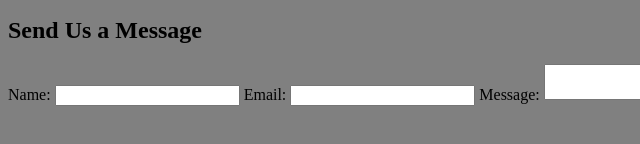
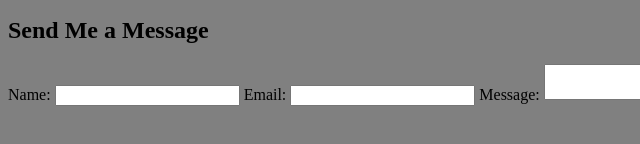
Before and after one commit to karubeth/MY_WEBSITE, a plain HTML site: page Contact.html in a window 1280 px wide. Shown: the part 222-366 px from the top of the page, 0-640 px from the left. Drawn offline with Linux system fonts and the light colour scheme.

Commit message:
Update Contact.html

```diff
--- a/Contact.html
+++ b/Contact.html
@@ -1,7 +1,7 @@
 <!DOCTYPE html>
 <html>
   <head>
-    <title>Contact Us</title>
+    <title>Contact Me</title>
   </head>
   <body style="background-color: grey;">
     <h1 style="color: #0072C6;">Contact Us</h1>
@@ -14,7 +14,7 @@
       <li><strong>Address:</strong>Makerere, Kampala.</li>
     </ul>
 
-    <h2>Send Us a Message</h2>
+    <h2>Send Me a Message</h2>
     <form action="karungieliza@gmail.com" method="post" enctype="text/plain" style="align;color-interpolation-filters;">
       <label for="name">Name:</label>
       <input type="text" id="name" name="name" required>
```
